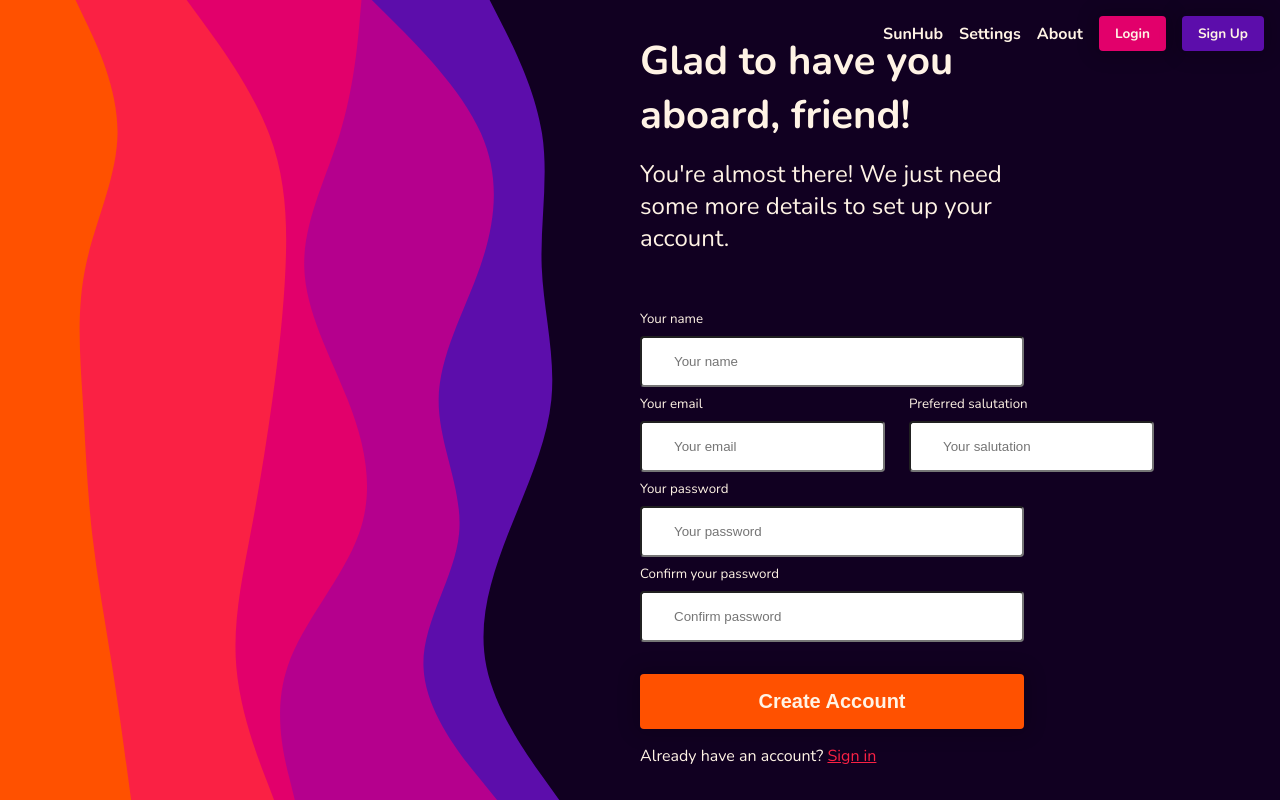
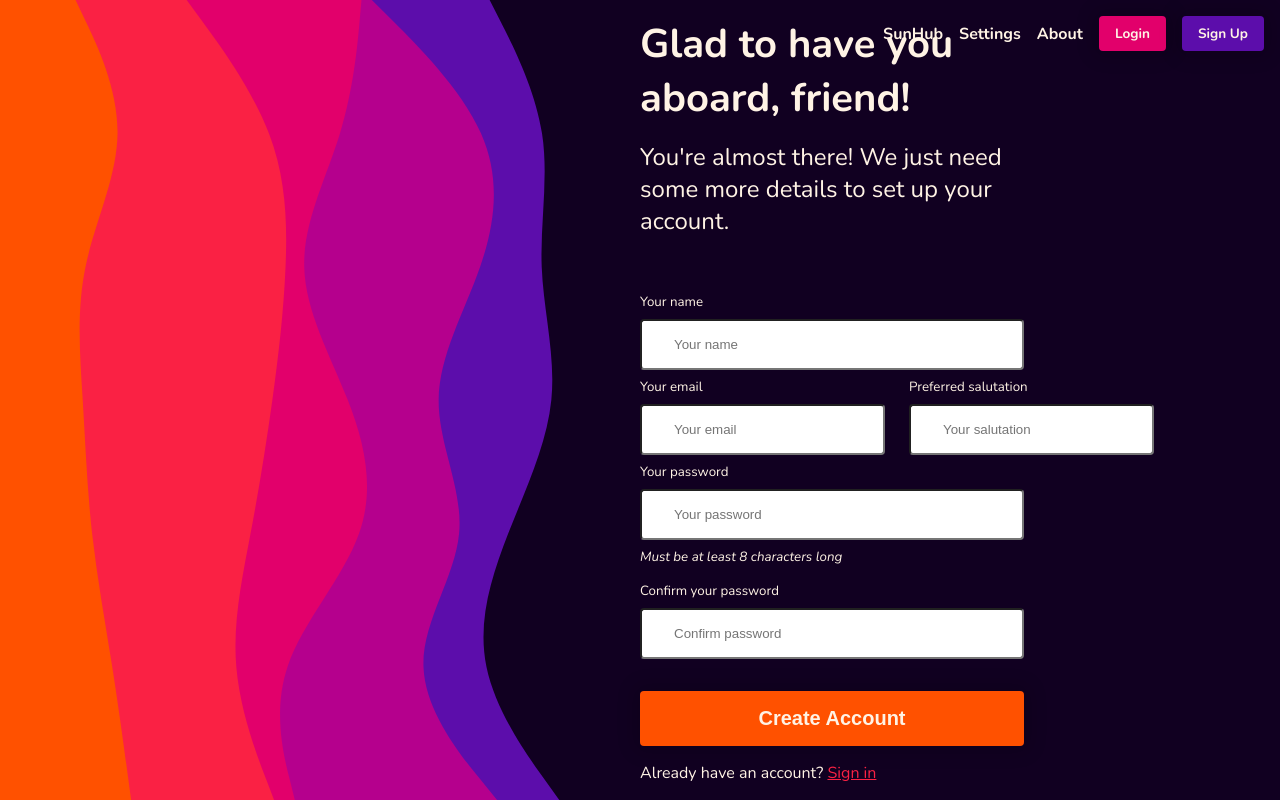
Before and after one commit to danielpicklo/goodmorningfriend.io, a React (Create React App) app in the folder client/: page /register in a window 1280 px wide. Built offline with nearby package versions, Linux system fonts and the light colour scheme.

Commit message:
ux adjustments for register

```diff
--- a/client/src/components/auth/Register.js
+++ b/client/src/components/auth/Register.js
@@ -53,6 +53,7 @@ const Register = () => {
               <label htmlFor='password'>
                 <small>Your password</small>
                 <input type='password' placeholder='Your password' name='password' id='password' minLength='8' value={password} onChange={e => onChange(e)} required />
+                <small><em>Must be at least 8 characters long</em></small>
               </label>
             </div>
             <div className='grid grid--one-col'>
```
